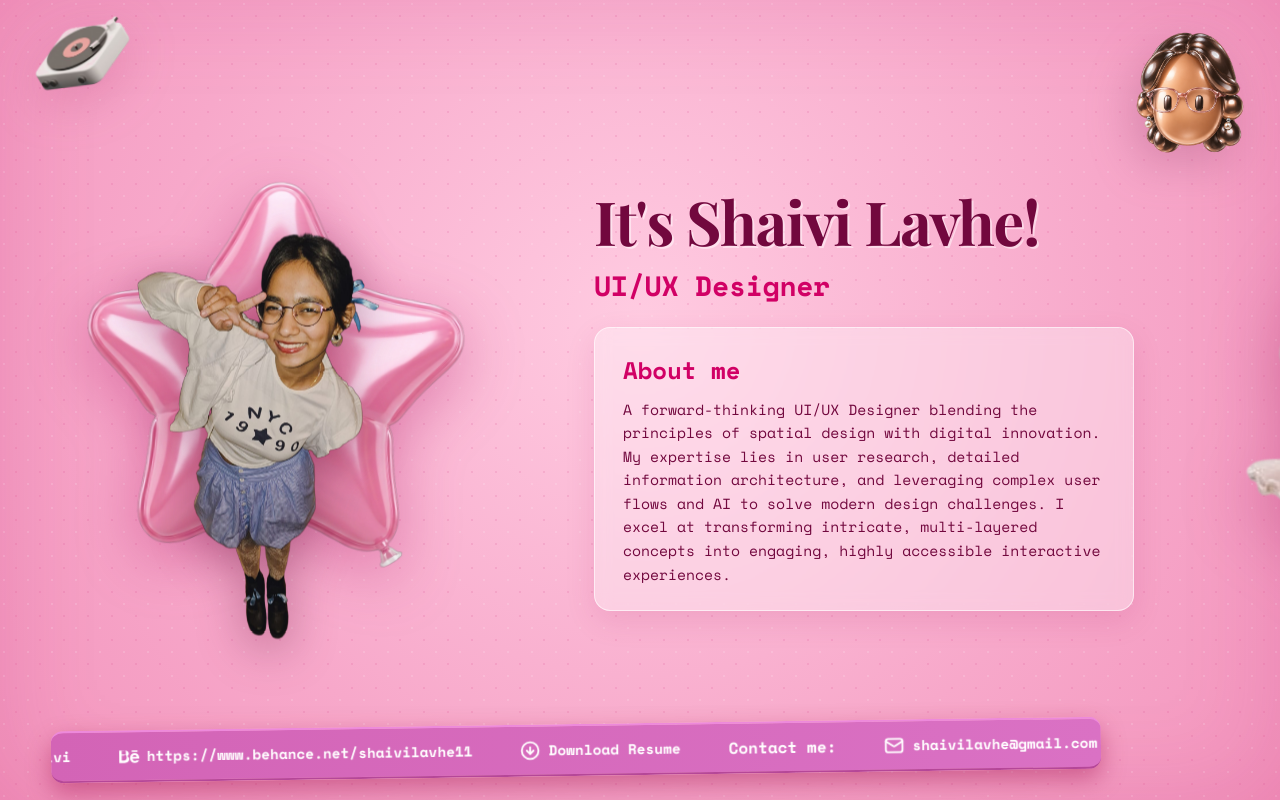
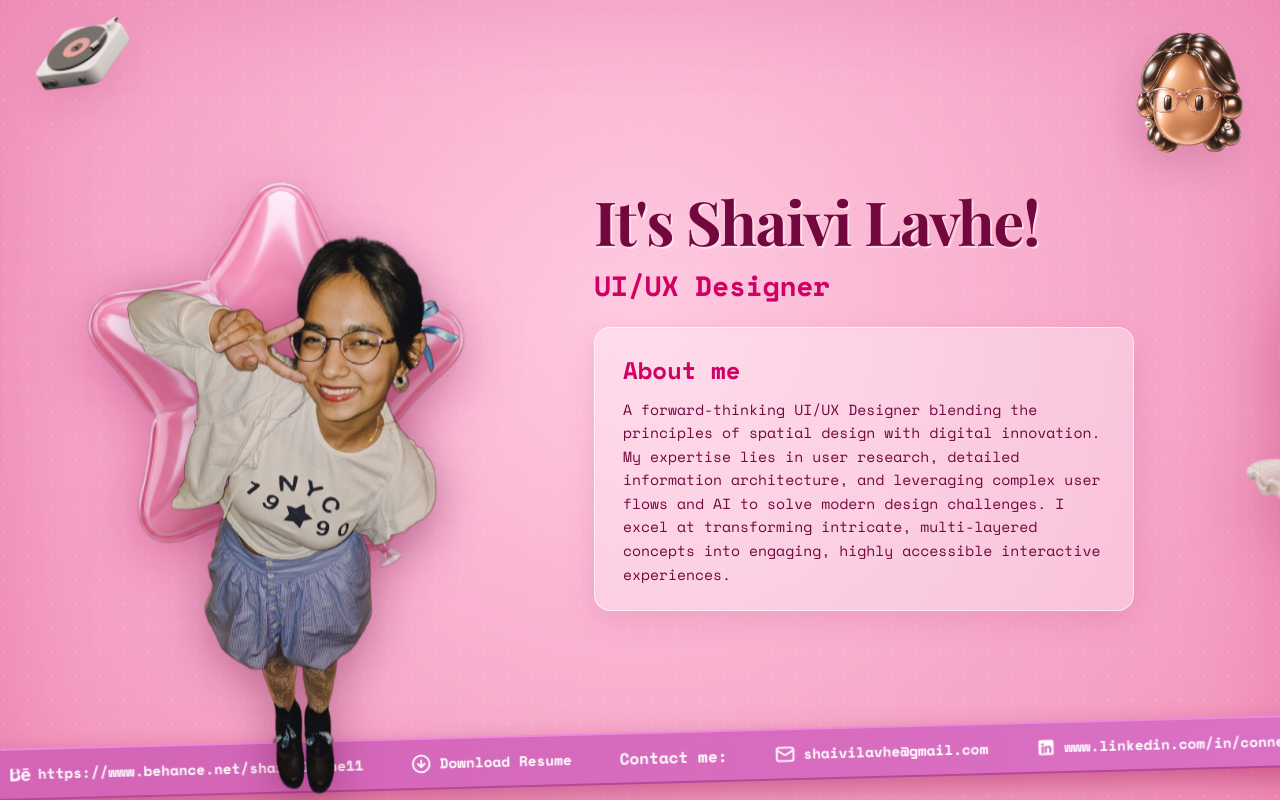
Before and after one commit to vivi0511-ship-it/shaivi-portfolio, a React (Vite) app: page /resume in a window 1280 px wide. Built offline with nearby package versions, Linux system fonts and the light colour scheme; a web font is replaced by a local one.

Commit message:
Fix marquee width, fixed viewport positioning, tilt, and z-index overlap

```diff
--- a/src/pages/Resume.css
+++ b/src/pages/Resume.css
@@ -84,6 +84,9 @@
   -webkit-overflow-scrolling: touch;
   scrollbar-width: none; /* Firefox */
   -ms-overflow-style: none; /* IE 10+ */
+  position: relative;
+  z-index: 20;
+  pointer-events: none;
 }
 
 .resume-scroll-container::-webkit-scrollbar {
@@ -102,7 +105,8 @@
   padding-left: 4vw;
   padding-right: 6vw;
   position: relative;
-  z-index: 10;
+  z-index: 20;
+  pointer-events: none;
 }
 
 /* Canvas Sections */
@@ -111,6 +115,7 @@
   flex-direction: row;
   align-items: center;
   height: 100%;
+  pointer-events: none;
 }
 
 /* Section 1: Profile & Bio Stage */
@@ -121,6 +126,7 @@
   align-items: center;
   gap: 50px;
   padding-left: 1vw;
+  pointer-events: none;
 }
 
 /* Section 2: Interactive Scrapbook Bento Modules */
@@ -130,6 +136,7 @@
   align-items: center;
   gap: 75px;
   padding-left: 40px;
+  pointer-events: none;
 }
 
 /* ==========================================================================
@@ -145,6 +152,8 @@
   align-items: center;
   flex-shrink: 0;
   will-change: transform;
+  z-index: 20;
+  pointer-events: auto;
 }
 
 /* Inflatable 3D Pink Star Balloon */
@@ -156,6 +165,7 @@
   left: -20px;
   z-index: 2;
   animation: floatStar 6s ease-in-out infinite alternate;
+  pointer-events: none;
 }
 
 .star-balloon-img {
@@ -173,25 +183,26 @@
 /* Shaivi Cutout Photo */
 .shaivi-cutout-wrapper {
   position: absolute;
-  z-index: 5;
-  width: 350px;
-  height: 460px;
-  bottom: -10px;
+  z-index: 20;
+  width: 420px;
+  height: 640px;
+  top: 15px;
   left: 20px;
   animation: floatShaivi 6s ease-in-out infinite alternate 0.5s;
+  pointer-events: auto;
 }
 
 .shaivi-cutout-photo {
   width: 100%;
   height: 100%;
   object-fit: contain;
-  object-position: bottom center;
+  object-position: top center;
   filter: drop-shadow(0 12px 24px rgba(90, 8, 48, 0.4));
   transition: transform 0.4s cubic-bezier(0.34, 1.56, 0.64, 1);
 }
 
 .shaivi-cutout-photo:hover {
-  transform: scale(1.05) rotate(-2deg);
+  transform: scale(1.04) rotate(-1.5deg);
 }
 
 @keyframes floatShaivi {
@@ -202,9 +213,10 @@
 /* Headline, Title & About Me Section */
 .bio-content {
   position: relative;
-  z-index: 10;
+  z-index: 20;
   max-width: 540px;
   flex-shrink: 0;
+  pointer-events: auto;
 }
 
 .resume-headline {
@@ -255,25 +267,29 @@
   margin: 0;
 }
 
-/* Sticky/Pinned Magenta Contact Banner at Bottom */
+/* Fixed Edge-to-Edge Magenta Horizontal Marquee Banner at Bottom */
 .contact-ribbon-wrapper {
-  position: absolute;
-  bottom: 24px;
-  left: 0;
-  width: 82vw;
-  z-index: 80;
+  position: fixed;
+  bottom: 16px;
+  left: -2vw;
+  width: 105vw;
+  z-index: 15;
   pointer-events: none;
+  transform: rotate(-1.5deg);
+  transform-origin: center center;
 }
 
 .contact-ribbon-banner {
   background: linear-gradient(90deg, #d364b6 0%, #da71c4 100%);
-  transform: rotate(-0.8deg);
-  padding: 12px 32px;
-  border-radius: 12px;
+  padding: 12px 0;
   box-shadow: 0 10px 25px rgba(153, 0, 66, 0.4);
   pointer-events: auto;
   border-top: 2px solid #ed89db;
   border-bottom: 2px solid #b54798;
+  border-radius: 0;
+  margin: 0;
+  max-width: none;
+  width: 100%;
 }
 
 .marquee-container {
@@ -340,6 +356,7 @@
 .scrapbook-item {
   transition: transform 0.4s cubic-bezier(0.34, 1.56, 0.64, 1), box-shadow 0.3s ease;
   cursor: pointer;
+  pointer-events: auto;
 }
 
 .scrapbook-item.is-hovered {
--- a/src/pages/Resume.jsx
+++ b/src/pages/Resume.jsx
@@ -24,11 +24,11 @@ export default function Resume() {
       setScrollX(el.scrollLeft)
     }
 
-    el.addEventListener('wheel', handleWheel, { passive: false })
+    window.addEventListener('wheel', handleWheel, { passive: false })
     el.addEventListener('scroll', handleScroll, { passive: true })
 
     return () => {
-      el.removeEventListener('wheel', handleWheel)
+      window.removeEventListener('wheel', handleWheel)
       el.removeEventListener('scroll', handleScroll)
     }
   }, [])
@@ -47,10 +47,53 @@ export default function Resume() {
         <TurntablePlayer width="95px" />
       </div>
 
-
-
       {/* Top Right Corner P5 Radial Menu */}
       <P5CornerRadialMenu />
+
+      {/* Fixed Edge-to-Edge Magenta Horizontal Marquee Banner (Viewport Overlay) */}
+      <div className="contact-ribbon-wrapper">
+        <div className="contact-ribbon-banner marquee-container">
+          <div className="marquee-track">
+            {/* Duplicate the content 4 times for seamless infinite scrolling on ultrawide screens */}
+            {[...Array(4)].map((_, i) => (
+              <div className="marquee-content-group" key={i}>
+                <span className="marquee-label">Contact me:</span>
+
+                <a href="mailto:shaivilavhe@gmail.com" className="marquee-link" target="_blank" rel="noopener noreferrer">
+                  <svg className="ribbon-icon-svg" width="20" height="20" viewBox="0 0 24 24" fill="none" stroke="currentColor" strokeWidth="2.2" strokeLinecap="round" strokeLinejoin="round">
+                    <rect x="2" y="4" width="20" height="16" rx="3" />
+                    <path d="m22 7-8.97 5.7a1.94 1.94 0 0 1-2.06 0L2 7" />
+                  </svg>
+                  <span>shaivilavhe@gmail.com</span>
+                </a>
+
+                <a href="https://www.linkedin.com/in/connectwithshaivi" className="marquee-link" target="_blank" rel="noopener noreferrer">
+                  <svg className="ribbon-icon-svg" width="20" height="20" viewBox="0 0 24 24" fill="currentColor">
+                    <path d="M19 3a2 2 0 0 1 2 2v14a2 2 0 0 1-2 2H5a2 2 0 0 1-2-2V5a2 2 0 0 1 2-2h14m-.5 15.5v-5.3a3.26 3.26 0 0 0-3.26-3.26c-.85 0-1.84.52-2.28 1.3v-1.11h-2.79v8.37h2.79v-4.93c0-.77.62-1.4 1.39-1.4a1.4 1.4 0 0 1 1.4 1.4v4.93h2.75M6.46 10.9v8.37H9.25V10.9H6.46M7.86 6.75a1.6 1.6 0 1 0 0 3.2 1.6 1.6 0 0 0 0-3.2Z" />
+                  </svg>
+                  <span>www.linkedin.com/in/connectwithshaivi</span>
+                </a>
+
+                <a href="https://www.behance.net/shaivilavhe11" className="marquee-link" target="_blank" rel="noopener noreferrer">
+                  <svg className="ribbon-icon-svg" width="20" height="20" viewBox="0 0 24 24" fill="currentColor">
+                    <path d="M22 7h-7v-2h7v2zm1.726 10c-.442 1.297-2.029 3-5.101 3-3.074 0-5.564-1.729-5.564-5.675 0-3.91 2.325-5.92 5.466-5.92 3.082 0 4.964 1.782 5.375 4.426.078.506.109 1.188.095 2.14h-8.027c.13 3.211 3.483 3.312 4.588 2.029h3.168zm-7.686-4h4.965c-.105-1.547-1.136-2.219-2.477-2.219-1.466 0-2.277.768-2.488 2.219zm-9.574 6.988h-6.466v-14.967h6.953c5.476.081 5.58 5.444 2.72 6.906 3.461 1.26 3.577 8.061-3.207 8.061zm-3.466-8.988h2.797c2.01 0 2.266-2.014 2.266-3.134 0-1.119-.256-3.133-2.266-3.133h-2.797v6.267zm0 5.988h3.118c2.56 0 2.828-2.371 2.828-3.505 0-1.134-.268-3.504-2.828-3.504h-3.118v7.009z" />
+                  </svg>
+                  <span>https://www.behance.net/shaivilavhe11</span>
+                </a>
+
+                <a href="/resume.pdf" className="marquee-link" target="_blank" rel="noopener noreferrer">
+                  <svg className="ribbon-icon-svg" width="20" height="20" viewBox="0 0 24 24" fill="none" stroke="currentColor" strokeWidth="2.2" strokeLinecap="round" strokeLinejoin="round">
+                    <circle cx="12" cy="12" r="10" />
+                    <polyline points="8 12 12 16 16 12" />
+                    <line x1="12" y1="8" x2="12" y2="16" />
+                  </svg>
+                  <span>Download Resume</span>
+                </a>
+              </div>
+            ))}
+          </div>
+        </div>
+      </div>
 
       {/* Ultra-Wide Side-Scrolling Scrapbook Canvas */}
       <div className="resume-scroll-container" ref={scrollRef}>
@@ -95,51 +138,6 @@ export default function Resume() {
                 <p className="about-me-paragraph">
                   A forward-thinking UI/UX Designer blending the principles of spatial design with digital innovation. My expertise lies in user research, detailed information architecture, and leveraging complex user flows and AI to solve modern design challenges. I excel at transforming intricate, multi-layered concepts into engaging, highly accessible interactive experiences.
                 </p>
-              </div>
-            </div>
-
-            {/* Sticky Canvas Footer: Magenta Horizontal Marquee Banner */}
-            <div className="contact-ribbon-wrapper">
-              <div className="contact-ribbon-banner marquee-container">
-                <div className="marquee-track">
-                  {/* Duplicate the content 4 times for seamless infinite scrolling on ultrawide screens */}
-                  {[...Array(4)].map((_, i) => (
-                    <div className="marquee-content-group" key={i}>
-                      <span className="marquee-label">Contact me:</span>
-
-                      <a href="mailto:shaivilavhe@gmail.com" className="marquee-link" target="_blank" rel="noopener noreferrer">
-                        <svg className="ribbon-icon-svg" width="20" height="20" viewBox="0 0 24 24" fill="none" stroke="currentColor" strokeWidth="2.2" strokeLinecap="round" strokeLinejoin="round">
-                          <rect x="2" y="4" width="20" height="16" rx="3" />
-                          <path d="m22 7-8.97 5.7a1.94 1.94 0 0 1-2.06 0L2 7" />
-                        </svg>
-                        <span>shaivilavhe@gmail.com</span>
-                      </a>
-
-                      <a href="https://www.linkedin.com/in/connectwithshaivi" className="marquee-link" target="_blank" rel="noopener noreferrer">
-                        <svg className="ribbon-icon-svg" width="20" height="20" viewBox="0 0 24 24" fill="currentColor">
-                          <path d="M19 3a2 2 0 0 1 2 2v14a2 2 0 0 1-2 2H5a2 2 0 0 1-2-2V5a2 2 0 0 1 2-2h14m-.5 15.5v-5.3a3.26 3.26 0 0 0-3.26-3.26c-.85 0-1.84.52-2.28 1.3v-1.11h-2.79v8.37h2.79v-4.93c0-.77.62-1.4 1.39-1.4a1.4 1.4 0 0 1 1.4 1.4v4.93h2.75M6.46 10.9v8.37H9.25V10.9H6.46M7.86 6.75a1.6 1.6 0 1 0 0 3.2 1.6 1.6 0 0 0 0-3.2Z" />
-                        </svg>
-                        <span>www.linkedin.com/in/connectwithshaivi</span>
-                      </a>
-
-                      <a href="https://www.behance.net/shaivilavhe11" className="marquee-link" target="_blank" rel="noopener noreferrer">
-                        <svg className="ribbon-icon-svg" width="20" height="20" viewBox="0 0 24 24" fill="currentColor">
-                          <path d="M22 7h-7v-2h7v2zm1.726 10c-.442 1.297-2.029 3-5.101 3-3.074 0-5.564-1.729-5.564-5.675 0-3.91 2.325-5.92 5.466-5.92 3.082 0 4.964 1.782 5.375 4.426.078.506.109 1.188.095 2.14h-8.027c.13 3.211 3.483 3.312 4.588 2.029h3.168zm-7.686-4h4.965c-.105-1.547-1.136-2.219-2.477-2.219-1.466 0-2.277.768-2.488 2.219zm-9.574 6.988h-6.466v-14.967h6.953c5.476.081 5.58 5.444 2.72 6.906 3.461 1.26 3.577 8.061-3.207 8.061zm-3.466-8.988h2.797c2.01 0 2.266-2.014 2.266-3.134 0-1.119-.256-3.133-2.266-3.133h-2.797v6.267zm0 5.988h3.118c2.56 0 2.828-2.371 2.828-3.505 0-1.134-.268-3.504-2.828-3.504h-3.118v7.009z" />
-                        </svg>
-                        <span>https://www.behance.net/shaivilavhe11</span>
-                      </a>
-
-                      <a href="/resume.pdf" className="marquee-link" target="_blank" rel="noopener noreferrer">
-                        <svg className="ribbon-icon-svg" width="20" height="20" viewBox="0 0 24 24" fill="none" stroke="currentColor" strokeWidth="2.2" strokeLinecap="round" strokeLinejoin="round">
-                          <circle cx="12" cy="12" r="10" />
-                          <polyline points="8 12 12 16 16 12" />
-                          <line x1="12" y1="8" x2="12" y2="16" />
-                        </svg>
-                        <span>Download Resume</span>
-                      </a>
-                    </div>
-                  ))}
-                </div>
               </div>
             </div>
           </section>
```
